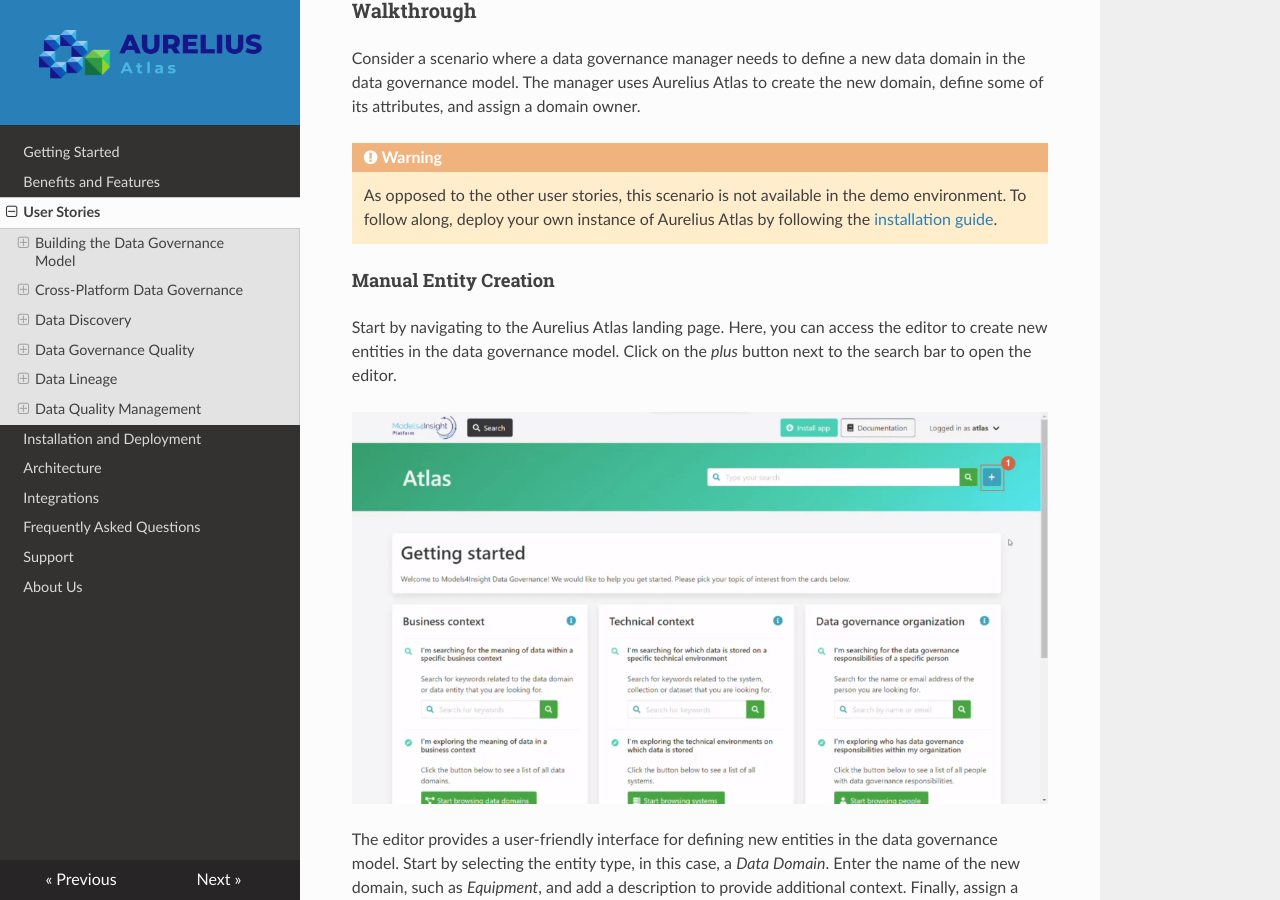
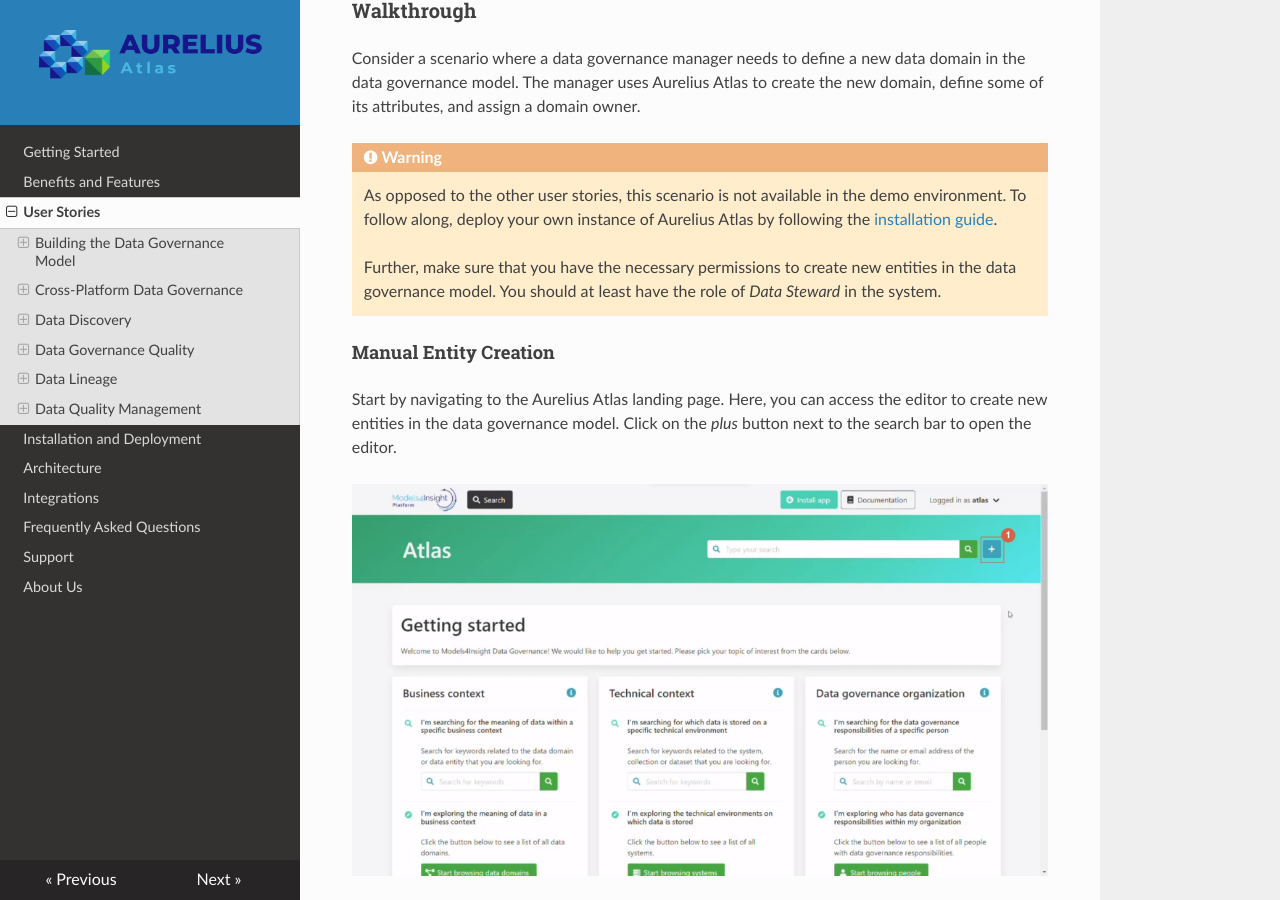
Before and after one commit to aureliusenterprise/aurelius-atlas-documentation, an MkDocs documentation site: the page built from docs/user-stories.md, in a window 1280 px wide and 900 px high, scrolled down 751 px. Built offline with MkDocs 1.6.1, drawn with Linux system fonts in a browser that asks for light colours; nearby versions of some CDN libraries.

Commit message:
docs: add note on required roles to edit entities

```diff
--- a/docs/user-stories.md
+++ b/docs/user-stories.md
@@ -31,6 +31,9 @@
 !!! warning
     As opposed to the other user stories, this scenario is not available in the demo environment. To
     follow along, deploy your own instance of Aurelius Atlas by following the [installation guide](./installation-and-deployment.md).
+
+    Further, make sure that you have the necessary permissions to create new entities in the data governance model.
+    You should at least have the role of _Data Steward_ in the system.
 
 #### Manual Entity Creation
 
```
